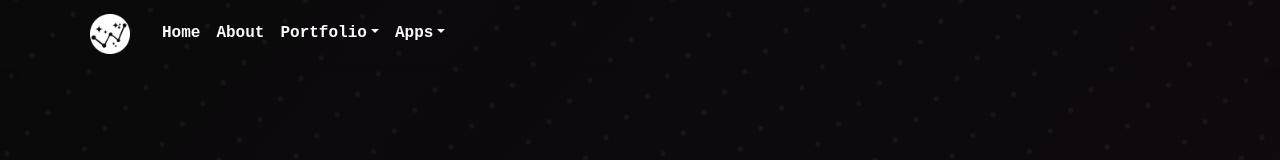
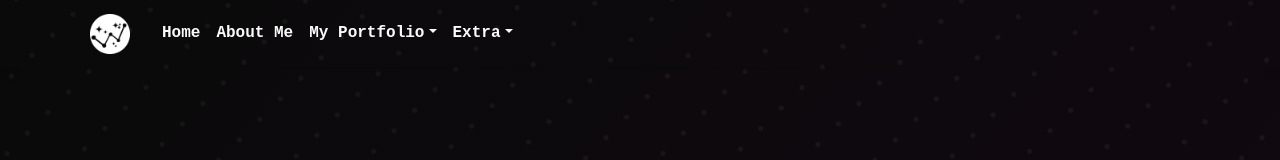
Before and after one commit to CypherO2/work, a React (Vite) app in the folder site-portfolio/: page / in a window 1280 px wide. Shown: the top 160 px of the page. Built offline with nearby package versions, Linux system fonts and the light colour scheme.

Commit message:
update to phrasing + update to projects page

```diff
--- a/site-portfolio/src/components/NavbarComp.tsx
+++ b/site-portfolio/src/components/NavbarComp.tsx
@@ -59,7 +59,7 @@ export default function NavComp() {
                 </MDBNavbarItem>
                 <MDBNavbarItem>
                   <MDBNavbarLink active className="text-light" href="#/about">
-                    About
+                    About Me
                   </MDBNavbarLink>
                 </MDBNavbarItem>
                 <MDBNavbarItem>
@@ -69,16 +69,18 @@ export default function NavComp() {
                       className="nav-link text-light"
                       role="button"
                     >
-                      Portfolio
+                      My Portfolio
                     </MDBDropdownToggle>
                     <MDBDropdownMenu
                       style={{ backgroundColor: "rgba(10, 10, 10, 0.9)" }}
                     >
                       <MDBDropdownItem href="#/portfolio-art" link>
-                        <span className="text-secondary fw-bold">Art</span>
+                        <span className="text-secondary fw-bold">My Art</span>
                       </MDBDropdownItem>
                       <MDBDropdownItem href="#/portfolio-code" link>
-                        <span className="text-secondary fw-bold">Code</span>
+                        <span className="text-secondary fw-bold">
+                          My Projects
+                        </span>
                       </MDBDropdownItem>
                     </MDBDropdownMenu>
                   </MDBDropdown>
@@ -90,13 +92,13 @@ export default function NavComp() {
                       className="nav-link text-light"
                       role="button"
                     >
-                      Apps
+                      Extra
                     </MDBDropdownToggle>
                     <MDBDropdownMenu
                       style={{ backgroundColor: "rgba(10, 10, 10, 0.9)" }}
                     >
                       <MDBDropdownItem href="#/blog" link>
-                        <span className="text-secondary fw-bold">Blog</span>
+                        <span className="text-secondary fw-bold">Articles</span>
                       </MDBDropdownItem>
                     </MDBDropdownMenu>
                   </MDBDropdown>
--- a/site-portfolio/src/pages/Codepage.tsx
+++ b/site-portfolio/src/pages/Codepage.tsx
@@ -17,7 +17,7 @@ export default function Codepage() {
         className="p-1 text-light text-center fw-bold my-2"
         style={{ fontFamily: "monospace" }}
       >
-        Code Gallery
+        My Projects
       </h1>
       <MDBContainer>
         <Row>
@@ -30,9 +30,9 @@ export default function Codepage() {
           </Col>
           <Col>
             <RecRepoCard
-              repoTitle="CypherO2/Asteroid-Blasters"
-              repoDesc="A game I greated while I was bored."
-              repoLink="https://github.com/CypherO2/asteroid-blasters"
+              repoTitle="CypherO2/RZA-Project"
+              repoDesc="The 70 hours project where I planned, designed, built, documented and evaluated a Full-Stack Web App."
+              repoLink="https://github.com/CypherO2/rza-project"
             />
           </Col>
         </Row>
```
